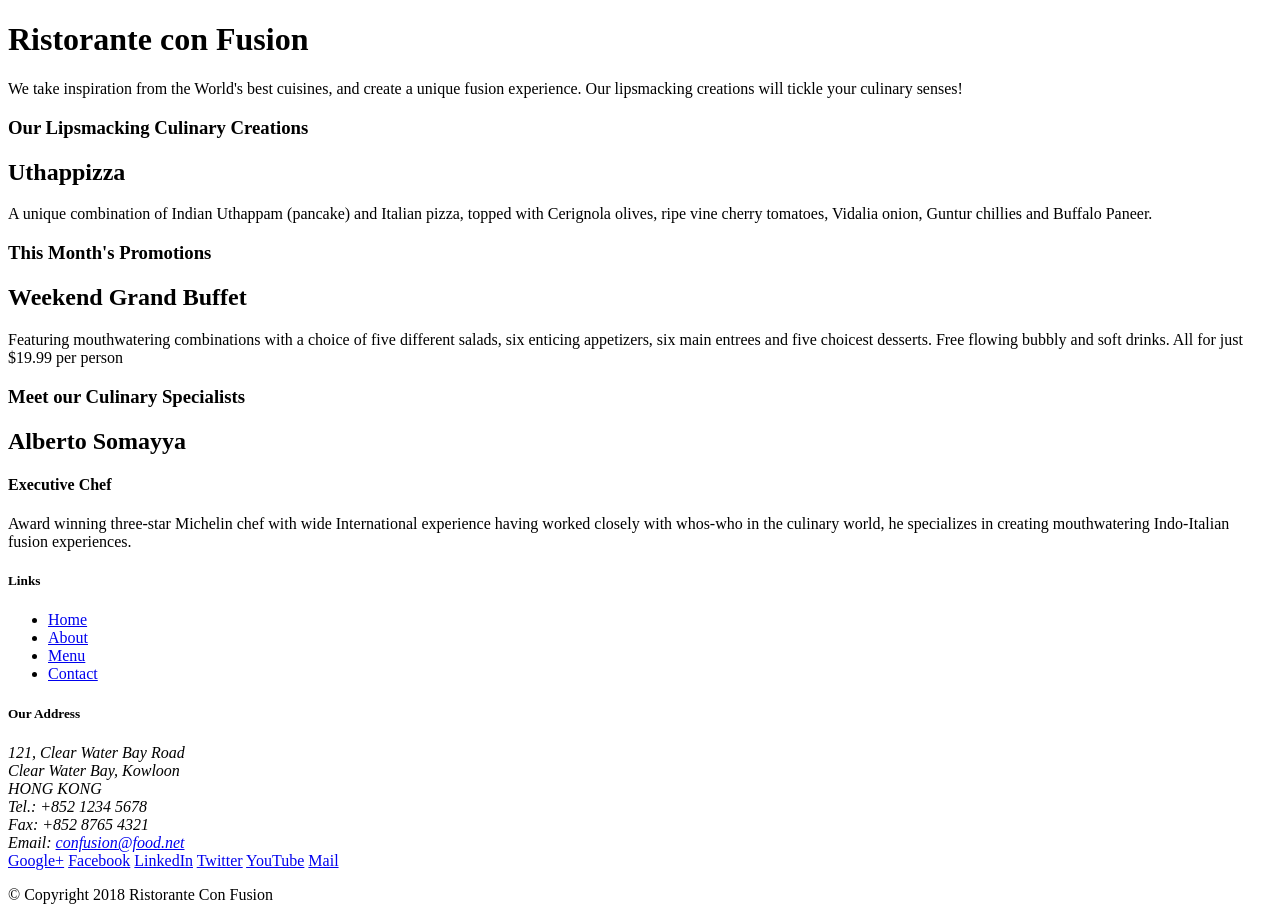
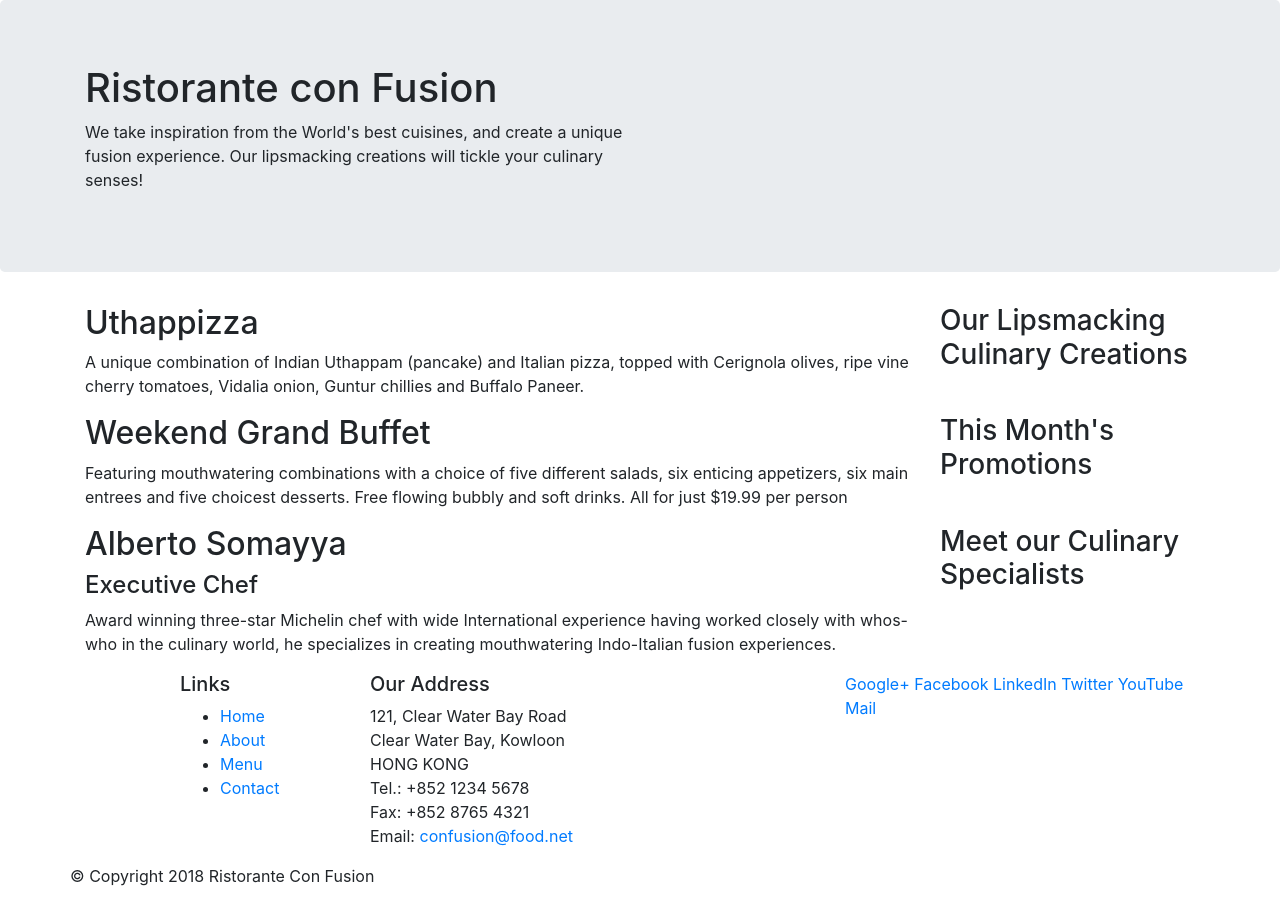
Before and after one commit to bernicetuazon/conFusion, a website: page index.html in a window 1280 px wide. Drawn offline with nearby package versions, Linux system fonts and the light colour scheme.

Commit message:
Bootstrap Grid Part 1

```diff
--- a/index.html
+++ b/index.html
@@ -7,52 +7,52 @@
   <meta http-equiv-"x-ua-compatible" content="ie-edge">
 
   <!-- Bootstrap CSS -->
-  <link rel=stylesheet" href="node_modules/bootstrap/dist/css/bootstrap.min.css">
+  <link rel="stylesheet" href="node_modules/bootstrap/dist/css/bootstrap.min.css">
     <title>Ristorante Con Fusion</title>
 </head>
 
 <body>
 
-    <header>
-        <div>
-            <div>
-                <div>
+    <header class="jumbotron">
+        <div class="container">
+            <div class="row">
+                <div class="col-12 col-sm-6">
                     <h1>Ristorante con Fusion</h1>
                     <p>We take inspiration from the World's best cuisines, and create a unique fusion experience. Our lipsmacking creations will tickle your culinary senses!</p>
                 </div>
-                <div>
+                <div class="col-12 col-sm">
                 </div>
             </div>
         </div>
     </header>
 
-    <div>
-        <div>
-            <div>
+    <div class="container">
+        <div class="row">
+            <div class="col-12 col-sm-4 order-sm-last col-md-3">
                 <h3>Our Lipsmacking Culinary Creations</h3>
             </div>
-            <div>
+            <div class="col col-sm order-sm-first col-md">
                 <h2>Uthappizza</h2>
                 <p>A unique combination of Indian Uthappam (pancake) and Italian pizza, topped with Cerignola olives, ripe vine cherry tomatoes, Vidalia onion, Guntur chillies and Buffalo Paneer.</p>
             </div>
         </div>
 
 
-        <div>
-            <div>
+        <div class="row">
+            <div class="col-12 col-sm-4 order-sm-last col-md-3">
                 <h3>This Month's Promotions</h3>
             </div>
-            <div>
+            <div class="col col-sm order-sm-first col-md">
                 <h2>Weekend Grand Buffet</h2>
                 <p>Featuring mouthwatering combinations with a choice of five different salads, six enticing appetizers, six main entrees and five choicest desserts. Free flowing bubbly and soft drinks. All for just $19.99 per person </p>
             </div>
         </div>
 
-        <div>
-            <div>
+        <div class="row">
+            <div class="col-12 col-sm-4 order-sm-last col-md-3">
                 <h3>Meet our Culinary Specialists</h3>
             </div>
-            <div>
+            <div class="col col-sm order-sm-first col-md">
                 <h2>Alberto Somayya</h2>
                 <h4>Executive Chef</h4>
                 <p>Award winning three-star Michelin chef with wide International experience having worked closely with whos-who in the culinary world, he specializes in creating mouthwatering Indo-Italian fusion experiences. </p>
@@ -61,9 +61,9 @@
     </div>
 
     <footer>
-        <div>
-            <div>
-                <div>
+        <div class="container">
+            <div class="row">
+                <div class="col-4 offset-1 col-sm-2">
                     <h5>Links</h5>
                     <ul>
                         <li><a href="#">Home</a></li>
@@ -72,7 +72,7 @@
                         <li><a href="#">Contact</a></li>
                     </ul>
                 </div>
-                <div>
+                <div class="col-7 col-sm-5">
                     <h5>Our Address</h5>
                     <address>
 		              121, Clear Water Bay Road<br>
@@ -83,7 +83,7 @@
 		              Email: <a href="mailto:confusion@food.net">confusion@food.net</a>
 		           </address>
                 </div>
-                <div>
+                <div class="col-12 col-sm-4">
                     <div>
                         <a href="http://google.com/+">Google+</a>
                         <a href="http://www.facebook.com/profile.php?id=">Facebook</a>
@@ -94,8 +94,8 @@
                     </div>
                 </div>
            </div>
-           <div>
-                <div>
+           <div class="row">
+                <div class="auto">
                     <p>© Copyright 2018 Ristorante Con Fusion</p>
                 </div>
            </div>
```
